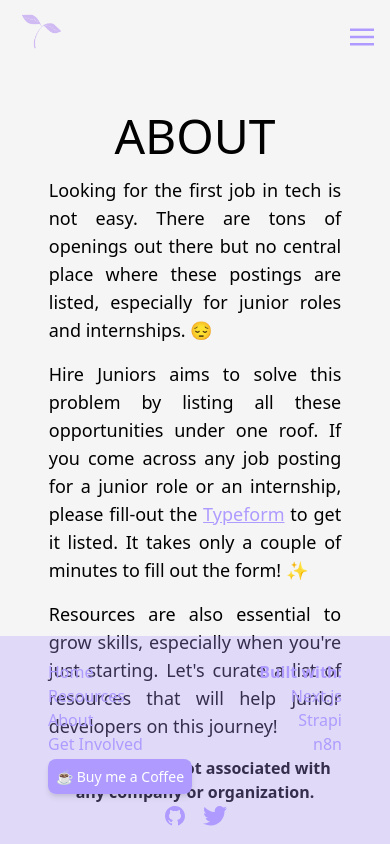
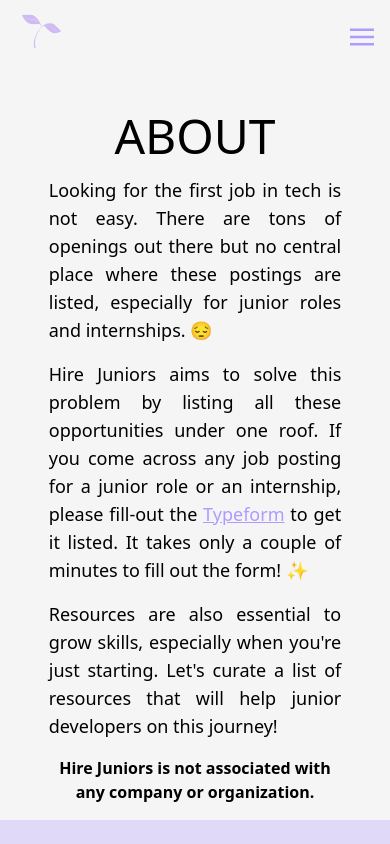
Before and after one commit to hirejuniors-dev/front-end, a Next.js app: page /about in a window 390 px wide. Shown: the top 844 px of the page. Built offline with nearby package versions, Linux system fonts and the light colour scheme.

Commit message:
Use Sticky Footer instead of overlaying on content (#24)

```diff
--- a/components/Layout.js
+++ b/components/Layout.js
@@ -2,9 +2,10 @@ import Head from 'next/head';
 import Link from 'next/link';
 import Header from './Header';
 
-export default function Layout({ children, isBottom }) {
+export default function Layout({ children }) {
   return (
     <>
+    <div className="flex flex-col min-h-screen ">
       <Head>
         <title>Hire Juniors</title>
         <link rel="preconnect" href="https://fonts.gstatic.com" />
@@ -15,11 +16,9 @@ export default function Layout({ children, isBottom }) {
         <link rel="icon" type="image/png" sizes="32x32" href="/favicon.png" />
       </Head>
       <Header />
-      <div className="container mx-auto pt-8 sm:pt-16">{children}</div>
+      <div className="container flex-grow mx-auto pt-8 sm:pt-16">{children}</div>
       <footer
-        className={`bottom-0 w-full bg-purplePrimary bg-opacity-30 ${
-          isBottom ? 'absolute' : 'relative'
-        } mt-4`}
+        className={`bottom-0 w-full bg-purplePrimary bg-opacity-30 relative mt-4`}
       >
         <div className="flex justify-between pt-6 px-12 text-md">
           <ul className="text-purplePrimary">
@@ -89,6 +88,7 @@ export default function Layout({ children, isBottom }) {
           </a>
         </div>
       </footer>
+      </div>
     </>
   );
 }
--- a/pages/about.js
+++ b/pages/about.js
@@ -1,7 +1,7 @@
 import Layout from '../components/Layout';
 export default function About() {
   return (
-    <Layout title="About" isBottom={true}>
+    <Layout title="About">
       <h1 className="text-5xl text-center uppercase">About</h1>
       <div className="mt-4 w-3/4 sm:w-1/2 mx-auto text-justify">
         <p className="text-lg">
--- a/pages/getInvolved.js
+++ b/pages/getInvolved.js
@@ -2,7 +2,7 @@ import Layout from '../components/Layout';
 
 export default function GetInvolved() {
   return (
-    <Layout title="Get Involved" isBottom={true}>
+    <Layout title="Get Involved">
       <h1 className="text-5xl text-center uppercase">Get Involved</h1>
       <div className="mt-4 w-3/4 sm:w-1/2 mx-auto">
         <p className="sm:text-lg">
--- a/pages/resources.js
+++ b/pages/resources.js
@@ -20,7 +20,7 @@ export default function Resources({ resources }) {
     return images[0];
   };
   return (
-    <Layout title="Resources" isBottom={false}>
+    <Layout title="Resources">
       <main className="px-4 min-h-screen">
         <h1 className="text-5xl text-center uppercase">Resources</h1>
         <div className="mt-6 grid sm:grid-cols-3 gap-3">
```
